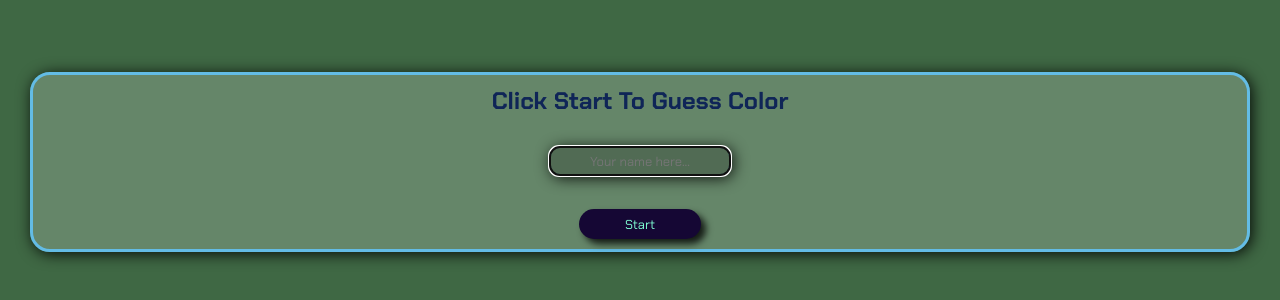
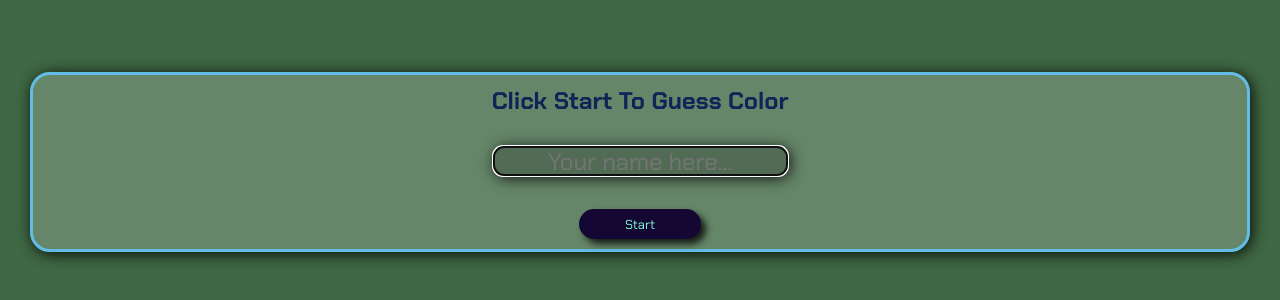
Before and after one commit to ci-mustafa/Color-Code-Challenge, a plain HTML site: page index.html in a window 1280 px wide. Shown: the part 176-476 px from the top of the page. Drawn offline with Linux system fonts and the light colour scheme; a web font is replaced by a local one.

Commit message:
mod: change username input style in media query 768px

```diff
--- a/assets/css/style.css
+++ b/assets/css/style.css
@@ -355,8 +355,7 @@ hr {
     }
     #user-name {
         height: 30px;
-        font-size: small;
-        width: 15%;
+        font-size: x-large;
     }
 
     #start-button {
```
